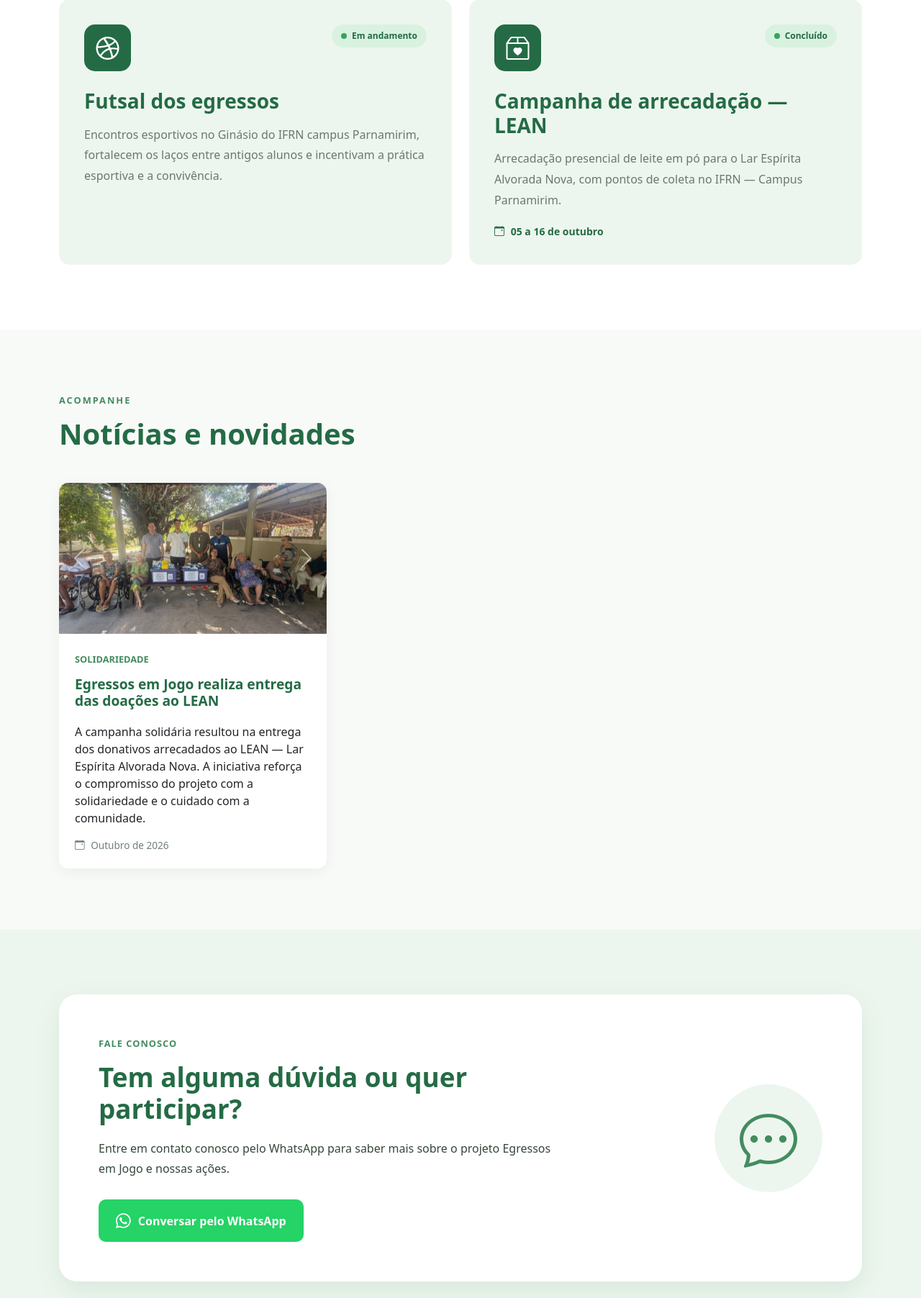
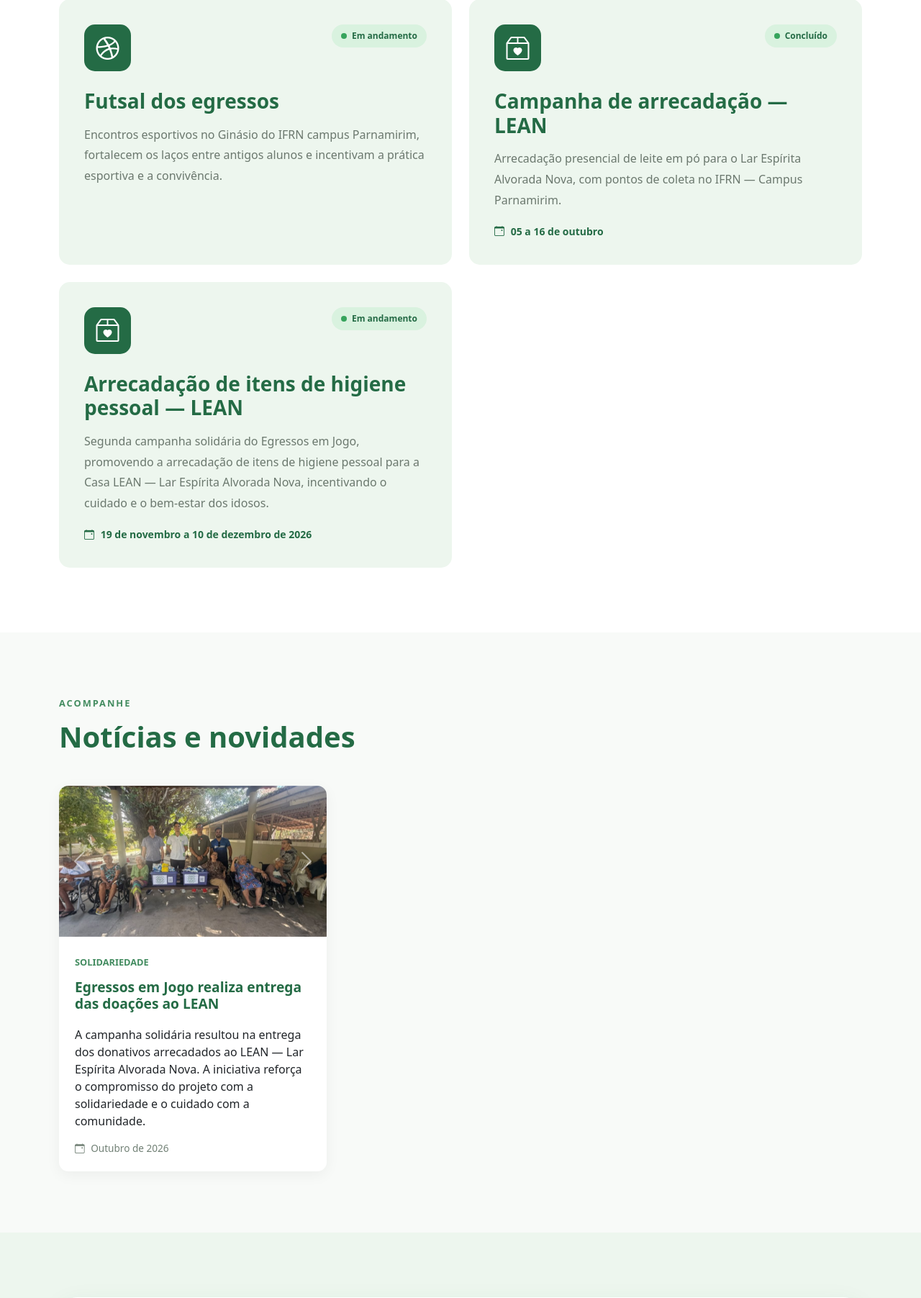
Before and after one commit to Lucas-lopes-oliveira/Egressos-Em-Jogo, a Flask app: page / in a window 1280 px wide. Shown: the part 3380-5184 px from the top of the page at 72% size. Run offline with Flask 3, Linux system fonts and the light colour scheme.

Commit message:
card nova campanha

```diff
--- a/app/templates/index.html
+++ b/app/templates/index.html
@@ -497,6 +497,44 @@
 
             </div>
 
+
+            <!-- CARD SEGUNDA CAMPANHA SOLIDÁRIA -->
+
+            <div class="col-md-6">
+
+                <div class="acao-card">
+
+                    <div class="acao-card-topo">
+
+                        <div class="acao-icon">
+                            <i class="bi bi-box2-heart"></i>
+                        </div>
+
+                        <span class="status-acao status-andamento">
+                            Em andamento
+                        </span>
+
+                    </div>
+
+                    <h3>Arrecadação de itens de higiene pessoal — LEAN</h3>
+
+                    <p>
+                        Segunda campanha solidária do Egressos em Jogo,
+                        promovendo a arrecadação de itens de higiene pessoal
+                        para a Casa LEAN — Lar Espírita Alvorada Nova,
+                        incentivando o cuidado e o bem-estar dos idosos.
+                    </p>
+
+                    <small class="acao-periodo">
+                        <i class="bi bi-calendar-event"></i>
+                        19 de novembro a 10 de dezembro de 2026
+                    </small>
+
+                </div>
+
+            </div>
+
+
         </div>
 
     </div>
```
